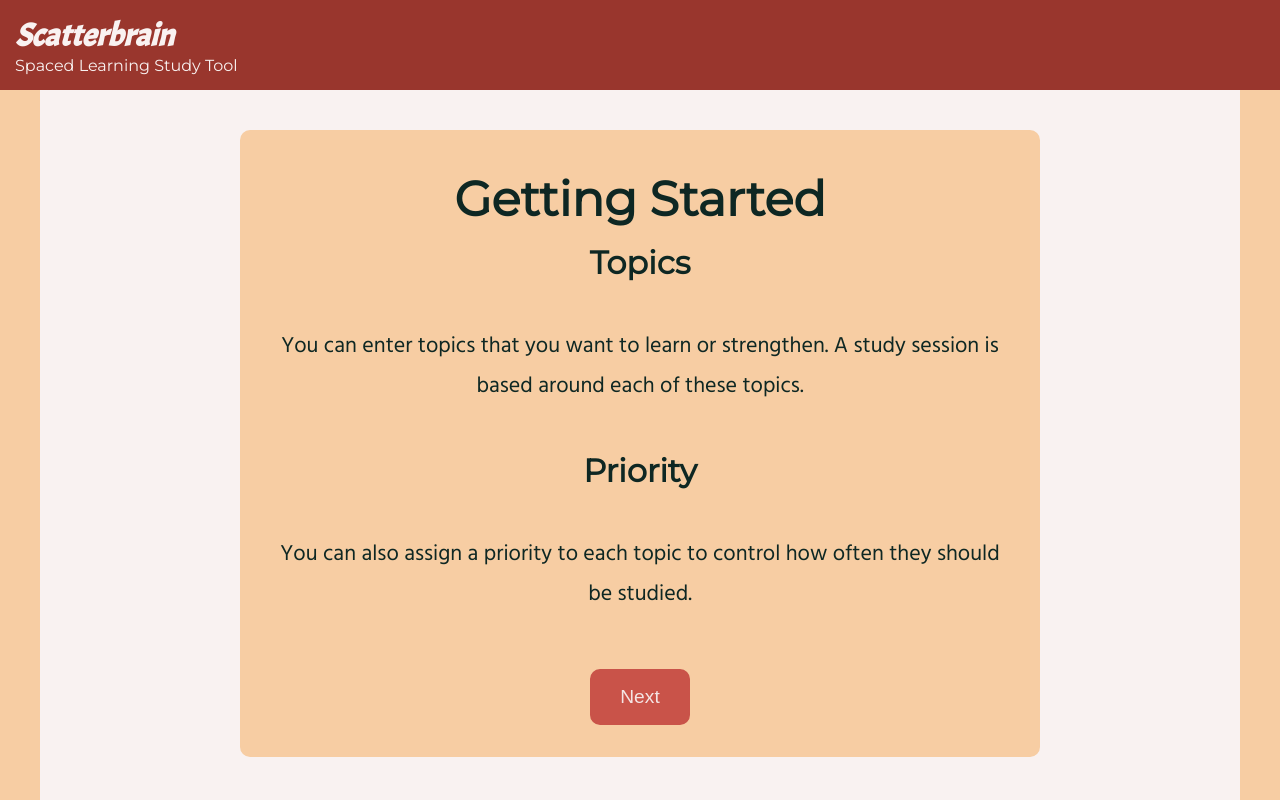
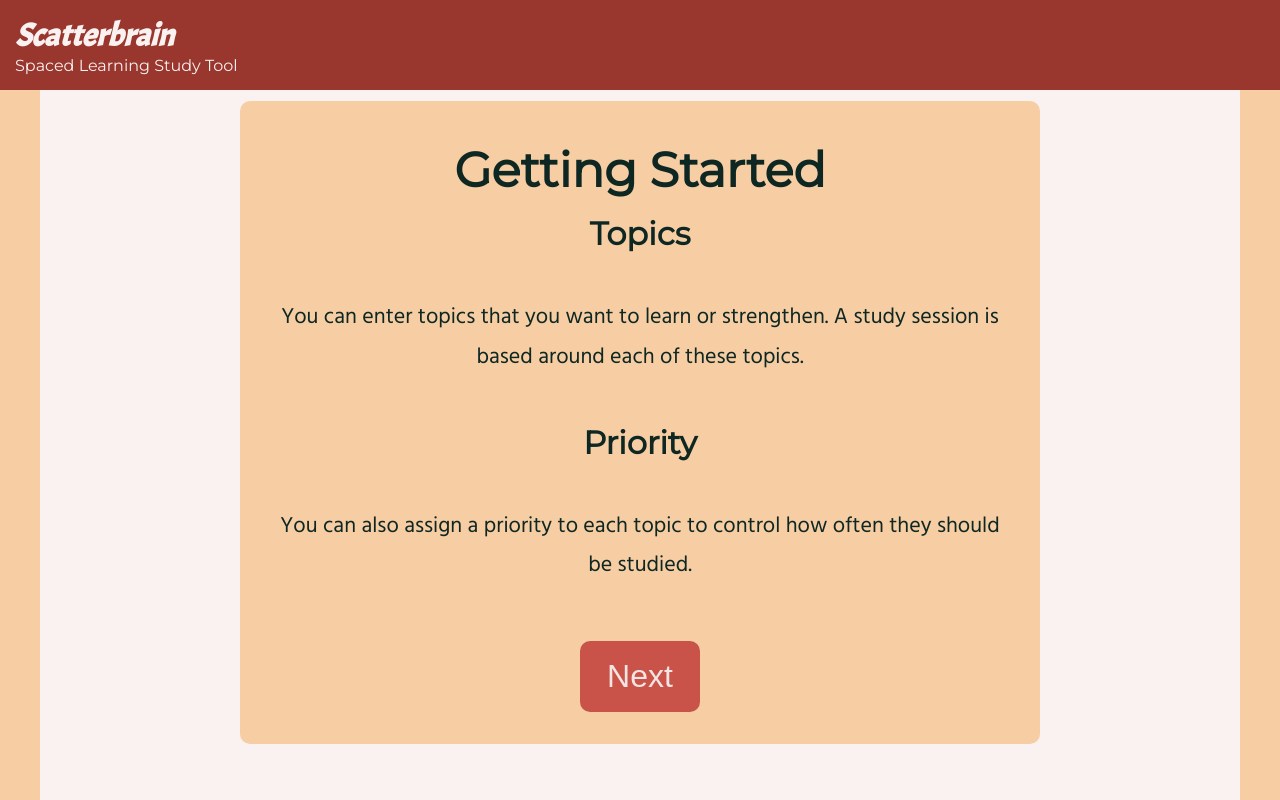
Before and after one commit to bellmarc/scatterbrain-study-app, a React (Create React App) app in the folder client/: page /onboard/how in a window 1280 px wide. Built offline with nearby package versions, Linux system fonts and the light colour scheme.

Commit message:
button resizing

```diff
--- a/client/src/style/Onboarding/GetStarted.css
+++ b/client/src/style/Onboarding/GetStarted.css
@@ -71,12 +71,13 @@
 
 @media only screen and (min-width: 750px) {
   .get-started-page {
-    padding: 30px;
-    padding-top: 40px;
+    padding: 50px;
+    padding-top: 5px;
     max-width: 1200px;
   }
   .get-started-text-container {
     width: 800px;
+    margin: auto;
   }
   .priority-text,
   .topic-text {
@@ -92,4 +93,8 @@
     font-size: 2em;
     padding: 15px;
   }
+  .get-started-btn  {
+    width: 120px;
+    font-size: 2em;
+  }
 }
--- a/client/src/style/Onboarding/StartProfile.css
+++ b/client/src/style/Onboarding/StartProfile.css
@@ -69,8 +69,8 @@
     font-size: 3em;
   }
   .start-profile-subheader {
-    padding: 25px;
-    font-size: 1.8em;
+    padding: 30px;
+    font-size: 2.2em;
   }
   .start-profile-input {
     font-size: 22px;
@@ -81,8 +81,8 @@
     padding-bottom: 0px;
   }
   .start-profile-btn {
-    margin-top: 40px;
+    margin-top: 30px;
     padding: 20px;
-    font-size: 2em;
+    font-size: 1.6em;
   }
 }
```
